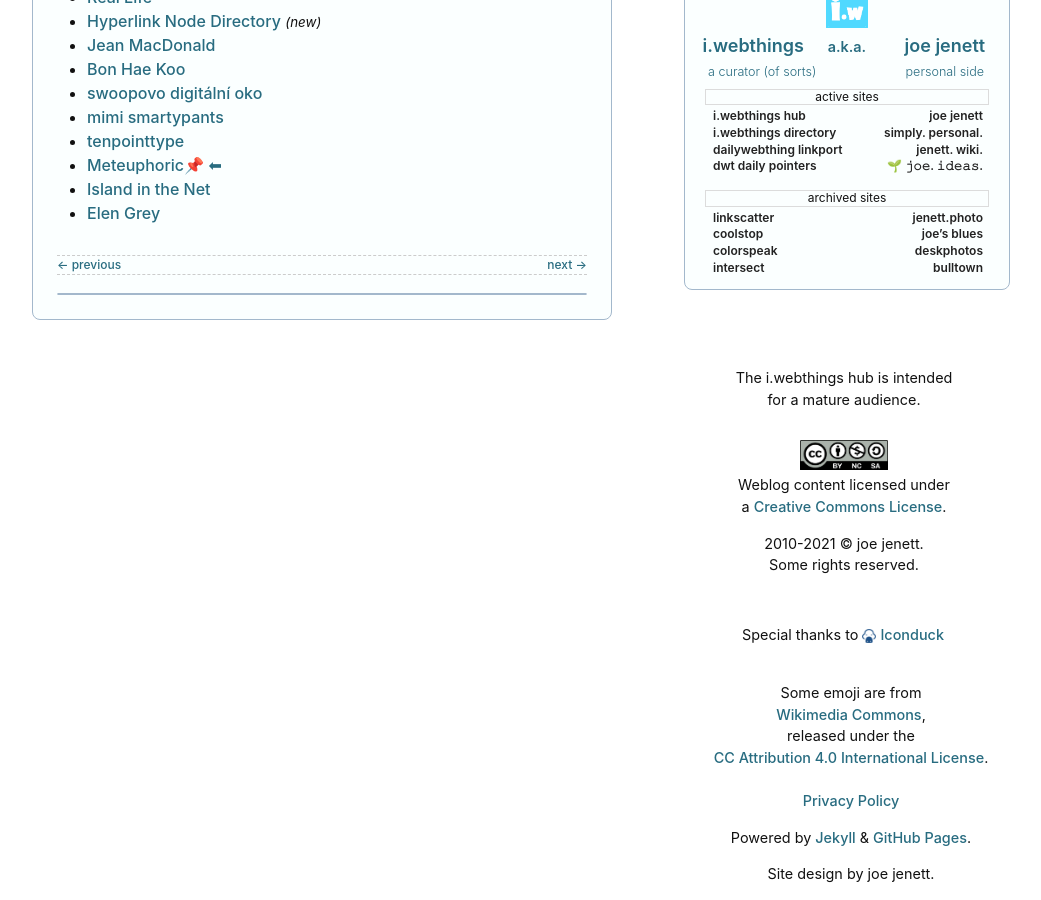
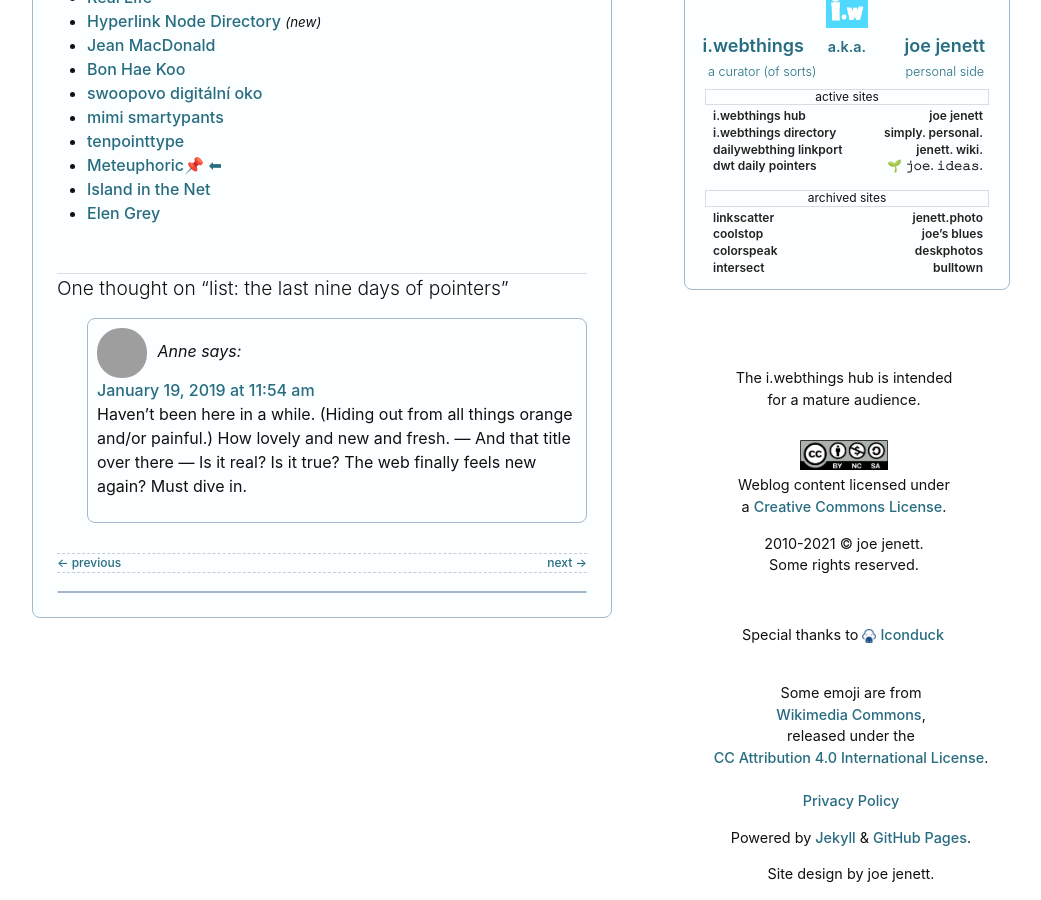
Before and after one commit to joejenett/i.webthings, a Jekyll site: the page built from _posts/2019-01-05-list-the-last-nine-days-of-pointers.md, in a window 1280 px wide and 900 px high, scrolled down 703 px. Shown: the whole window, without its empty margins (108-1149 px from the left). Built offline with Jekyll 4.4.1, drawn with Linux system fonts in a browser that asks for light colours; comment, search, counter and statistics services are not loaded; grey boxes are pictures that could not be loaded.

Commit message:
Update 2019-01-05-list-the-last-nine-days-of-pointers.md

```diff
--- a/_posts/2019-01-05-list-the-last-nine-days-of-pointers.md
+++ b/_posts/2019-01-05-list-the-last-nine-days-of-pointers.md
@@ -46,3 +46,24 @@ kind:
   * [Meteuphoric](https://meteuphoric.com/ "Meteuphoric")[📌](https://pinboard.in/u:) [⬅](https://href.cool/ "Href.cool")
   * [Island in the Net](https://islandinthenet.com/blog-home/ "Island in the Net")
   * [Elen Grey](https://elengrey.com/ "Elen Grey")
+
+<h2 id="comments-title">One thought on “<span>list: the last nine days of pointers</span>”		</h2>
+
+
+<ol class="commentlist">
+<li class="comment even thread-even depth-1 h-cite h-entry p-comment" id="li-comment-2">
+<article id="comment-2" class="comment _mPS2id-t mPS2id-target mPS2id-target-last" itemprop="comment" itemscope="" itemtype="http://schema.org/Comment">
+<footer>
+<address class="comment-author p-author author vcard hcard h-card" itemprop="creator" itemscope="" itemtype="http://schema.org/Person">
+<img alt="" src="https://iwebthings.com/i.webthings/wp-content/plugins/semantic-linkbacks/img/mm.jpg" srcset="https://iwebthings.com/i.webthings/wp-content/plugins/semantic-linkbacks/img/mm.jpg 2x" class="avatar avatar-50 photo avatar-default local-avatar u-photo" itemprop="image" loading="lazy" width="50" height="50">				<cite class="fn p-name" itemprop="name">Anne</cite> <span class="says">says:</span>					</address>
+<!-- .comment-author .vcard -->
+
+<div class="comment-meta commentmetadata">
+<a href="/list-the-last-nine-days-of-pointers/#comment-2" class="__mPS2id _mPS2id-h mPS2id-highlight"><time class="updated published dt-updated dt-published" datetime="2019-01-19T11:54:30-05:00" itemprop="datePublished dateModified dateCreated">
+January 19, 2019 at 11:54 am						</time></a>
+</div>
+<!-- .comment-meta .commentmetadata -->
+</footer>
+
+<div class="comment-content e-content p-summary p-name" itemprop="text name description">
+<p>Haven’t been here in a while. (Hiding out from all things orange and/or painful.)  How lovely and new and fresh. — And that title over there — Is it real? Is it true? The web finally feels new again? Must dive in.</p></div></article></li></ol>
```
